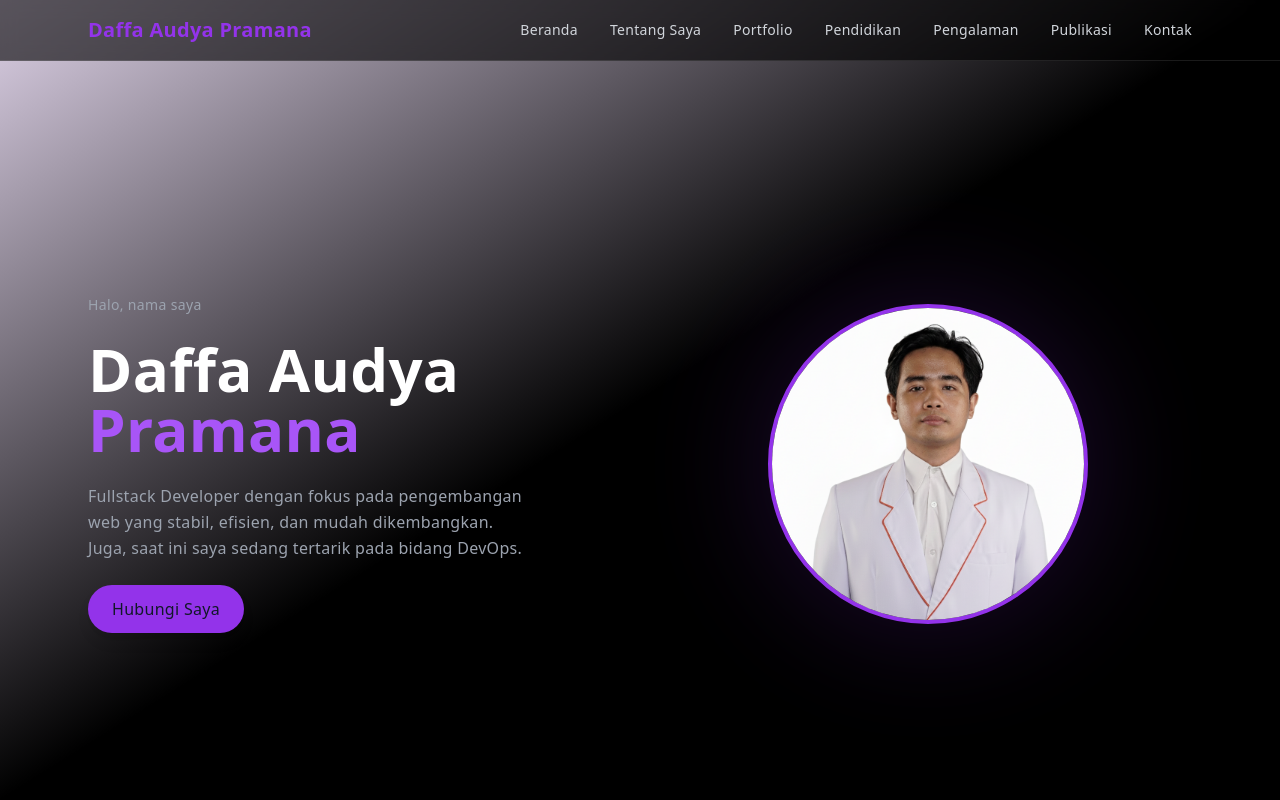
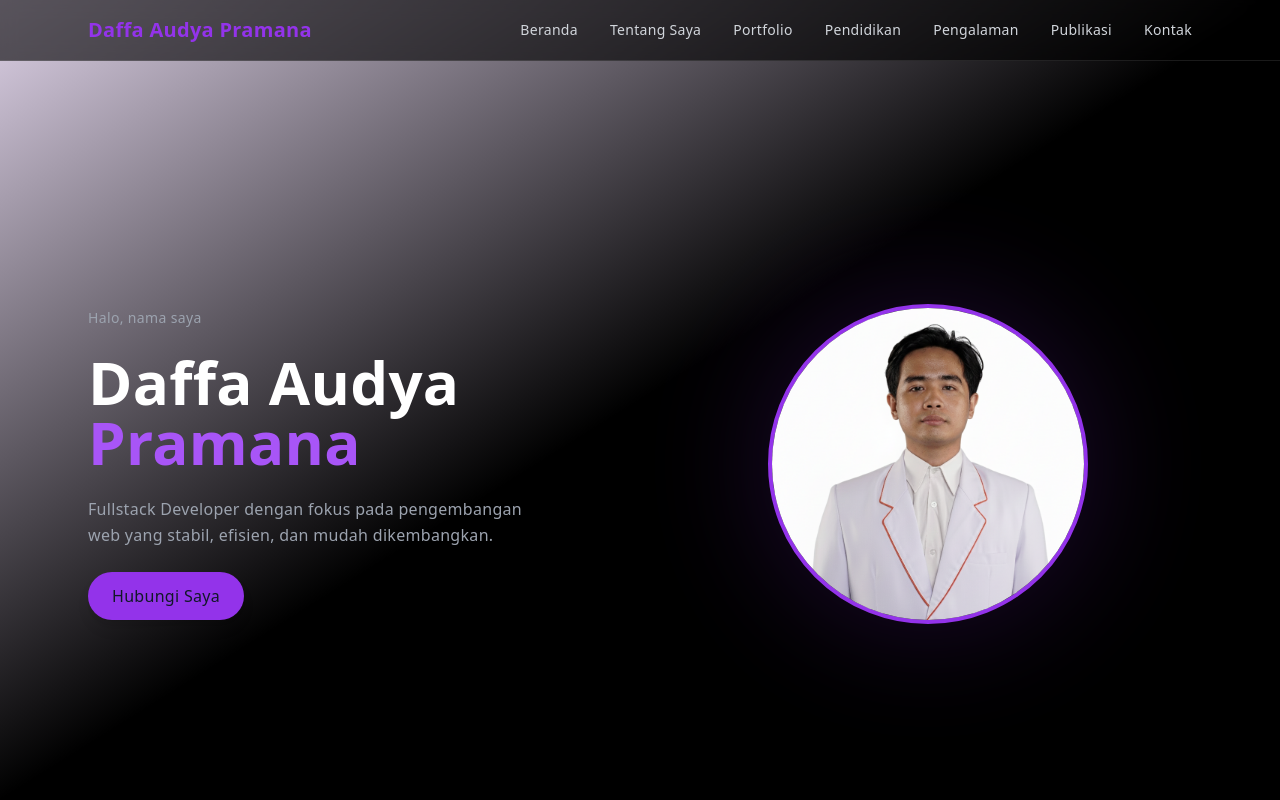
Before and after one commit to DaffaAudyaPramana/portfolio-dapa, a Next.js app: page / in a window 1280 px wide. Shown: the top 800 px of the page. Built offline with nearby package versions, Linux system fonts and the light colour scheme.

Commit message:
(minor update)

```diff
--- a/sections/Hero.tsx
+++ b/sections/Hero.tsx
@@ -5,8 +5,8 @@ import Reveal from "@/components/Reveal";
 export default function Hero() {
   return (
     <section
-    id="home"
-    className="min-h-screen flex items-center pt-32 relative overflow-hidden">
+      id="home"
+      className="min-h-screen flex items-center pt-32 relative overflow-hidden">
 
       {/* subtle background gradient */}
       <div className="absolute inset-0 bg-gradient-to-br from-purple-900/20 via-black to-black" />
@@ -28,7 +28,7 @@ export default function Hero() {
 
             <p className="text-gray-400 max-w-md leading-relaxed">
               Fullstack Developer dengan fokus pada pengembangan web yang stabil,
-              efisien, dan mudah dikembangkan. Juga, saat ini saya sedang tertarik pada bidang DevOps.
+              efisien, dan mudah dikembangkan.
             </p>
 
             <div className="flex gap-4">
```
